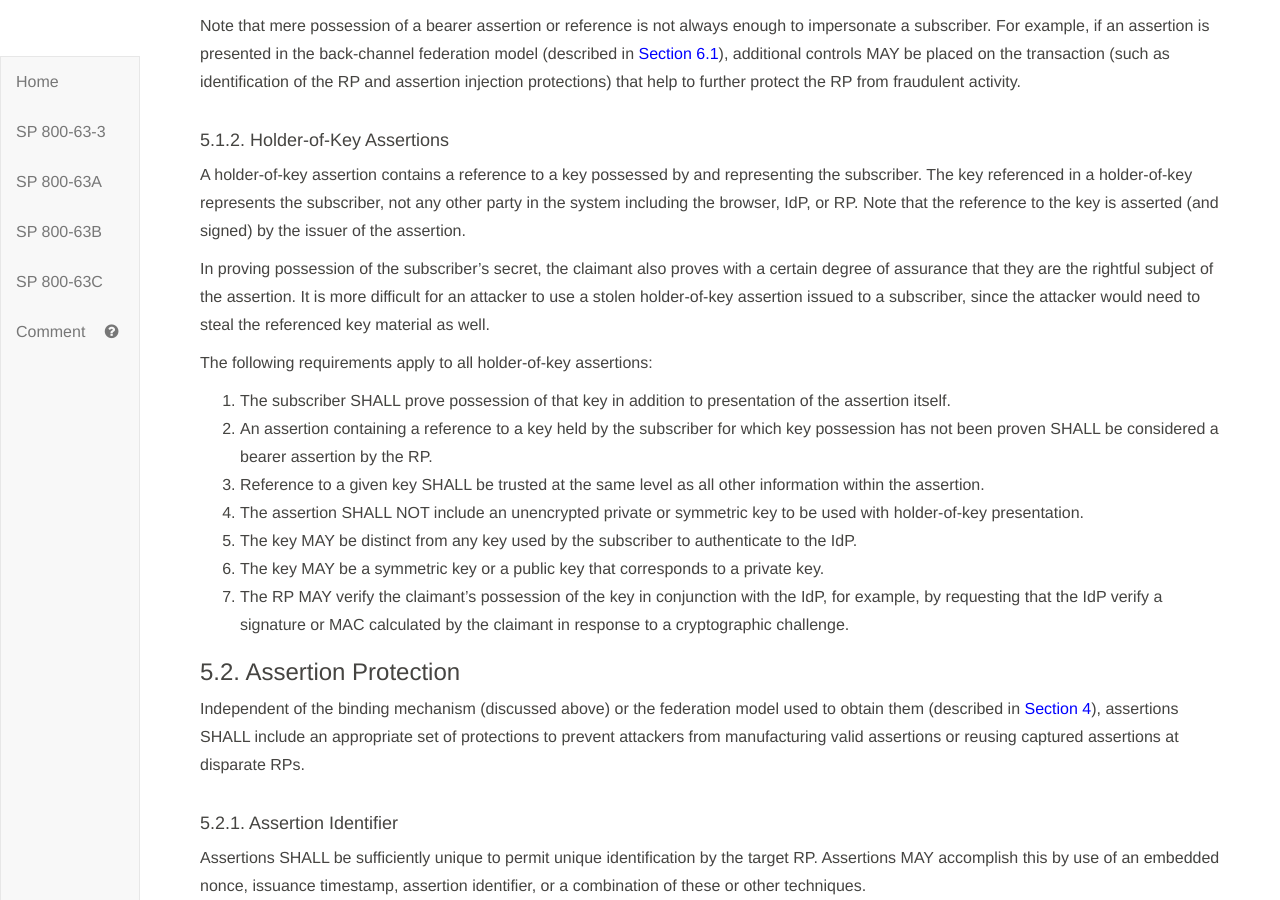
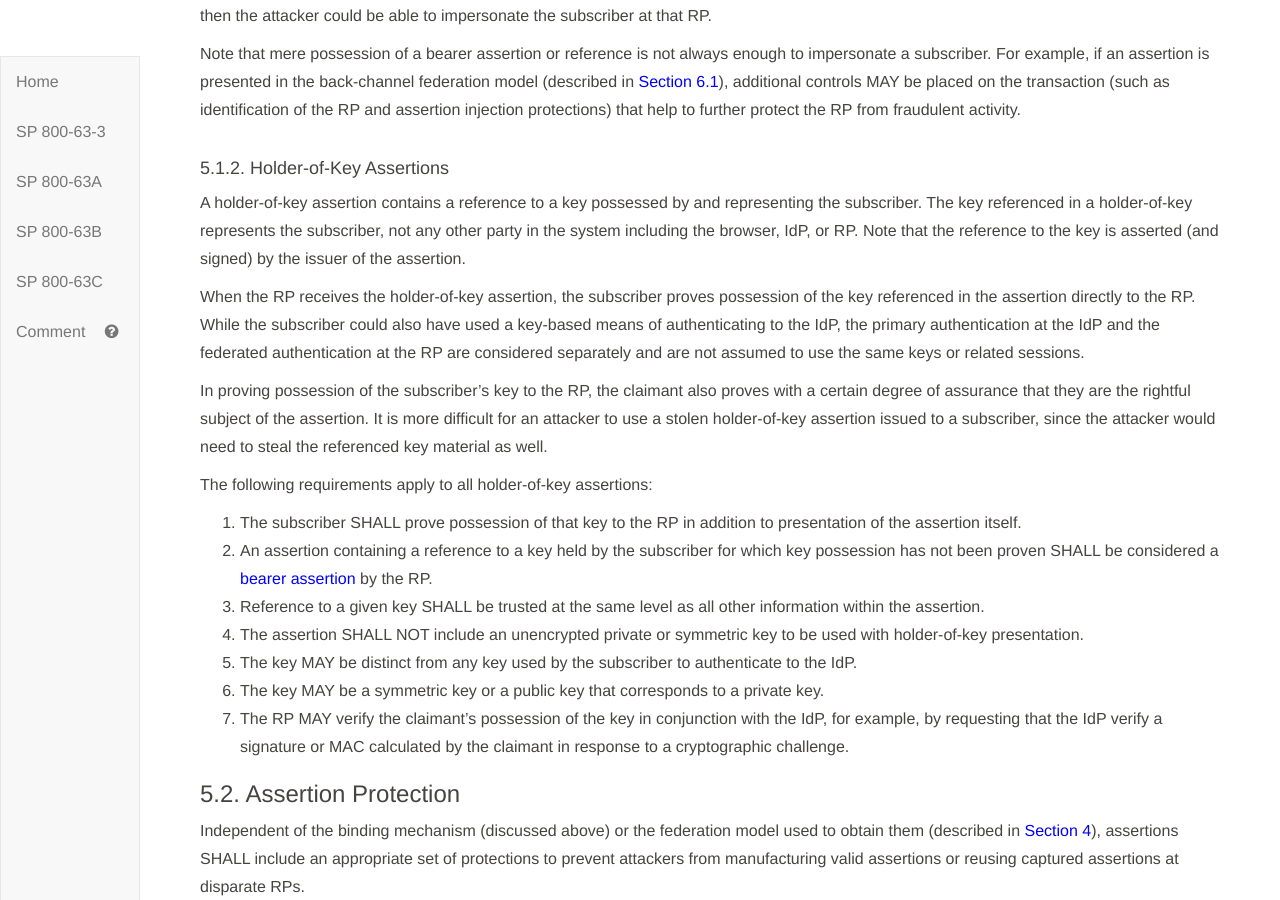
Before and after one commit to usnistgov/800-63-3, a Jekyll site: the page built from sp800-63c/sec5_assertions.md, in a window 1280 px wide and 900 px high, scrolled down 1514 px. Built offline with Jekyll 4.4.1, drawn with Linux system fonts in a browser that asks for light colours; our own code applies the rules of GitHub Pages for plain Markdown files; some of the changed text lies outside the part shown.

Commit message:
clarified holder of key assertions, closes #815, closes #816

```diff
--- a/sp800-63c/sec5_assertions.md
+++ b/sp800-63c/sec5_assertions.md
@@ -22,7 +22,7 @@ All assertions SHALL include the following assertion metadata:
 
 Assertions MAY also include the following information:
 
-1. Key binding - Public key or key identifier of a key held by the subscriber to demonstrate their binding with the assertion.
+1. Key binding - Public key or key identifier of a key held by the subscriber to demonstrate their binding with the assertion described in [Section 5.1.2](#holderofkey).
 2. Attribute values and attribute claims - Information about the subscriber.
 3. Attribute metadata - Additional information about one or more subscriber attributes, such as that described in [[NISTIR 8112]](#nistir8112).
 
@@ -38,21 +38,23 @@ The lifetime of the assertion is the time between its issuance and its expiratio
 
  Assertion binding can be classified based on whether presentation by a claimant of an assertion or an assertion reference is sufficient for binding to the subscriber or if stronger proof that the assertion is bound to the subscriber is required.
 
-#### 5.1.1. Bearer Assertions
+#### 5.1.1. Bearer Assertions <a name="bearer"></a>
 
 A bearer assertion can be presented by any party as proof of the bearer's identity. If an attacker is able to capture or manufacture a valid assertion or assertion reference representing a subscriber, and that attacker is able to successfully present that assertion or reference to the RP, then the attacker could be able to impersonate the subscriber at that RP.
 
 Note that mere possession of a bearer assertion or reference is not always enough to impersonate a subscriber. For example, if an assertion is presented in the back-channel federation model (described in [Section 6.1](#sec6-1)), additional controls MAY be placed on the transaction (such as identification of the RP and assertion injection protections) that help to further protect the RP from fraudulent activity.
 
-#### 5.1.2. Holder-of-Key Assertions
+#### 5.1.2. Holder-of-Key Assertions <a name="holderofkey"></a>
 A holder-of-key assertion contains a reference to a key possessed by and representing the subscriber. The key referenced in a holder-of-key represents the subscriber, not any other party in the system including the browser, IdP, or RP.  Note that the reference to the key is asserted (and signed) by the issuer of the assertion.
 
-In proving possession of the subscriber's secret, the claimant also proves with a certain degree of assurance that they are the rightful subject of the assertion. It is more difficult for an attacker to use a stolen holder-of-key assertion issued to a subscriber, since the attacker would need to steal the referenced key material as well.
+When the RP receives the holder-of-key assertion, the subscriber proves possession of the key referenced in the assertion directly to the RP. While the subscriber could also have used a key-based means of authenticating to the IdP, the primary authentication at the IdP and the federated authentication at the RP are considered separately and are not assumed to use the same keys or related sessions.
+
+In proving possession of the subscriber's key to the RP, the claimant also proves with a certain degree of assurance that they are the rightful subject of the assertion. It is more difficult for an attacker to use a stolen holder-of-key assertion issued to a subscriber, since the attacker would need to steal the referenced key material as well.
 
 The following requirements apply to all holder-of-key assertions:
 
-1. The subscriber SHALL prove possession of that key in addition to presentation of the assertion itself.
-2. An assertion containing a reference to a key held by the subscriber for which key possession has not been proven SHALL be considered a bearer assertion by the RP.
+1. The subscriber SHALL prove possession of that key to the RP in addition to presentation of the assertion itself.
+2. An assertion containing a reference to a key held by the subscriber for which key possession has not been proven SHALL be considered a [bearer assertion](#bearer) by the RP.
 3. Reference to a given key SHALL be trusted at the same level as all other information within the assertion.
 4. The assertion SHALL NOT include an unencrypted private or symmetric key to be used with holder-of-key presentation.
 5. The key MAY be distinct from any key used by the subscriber to authenticate to the IdP.
```
